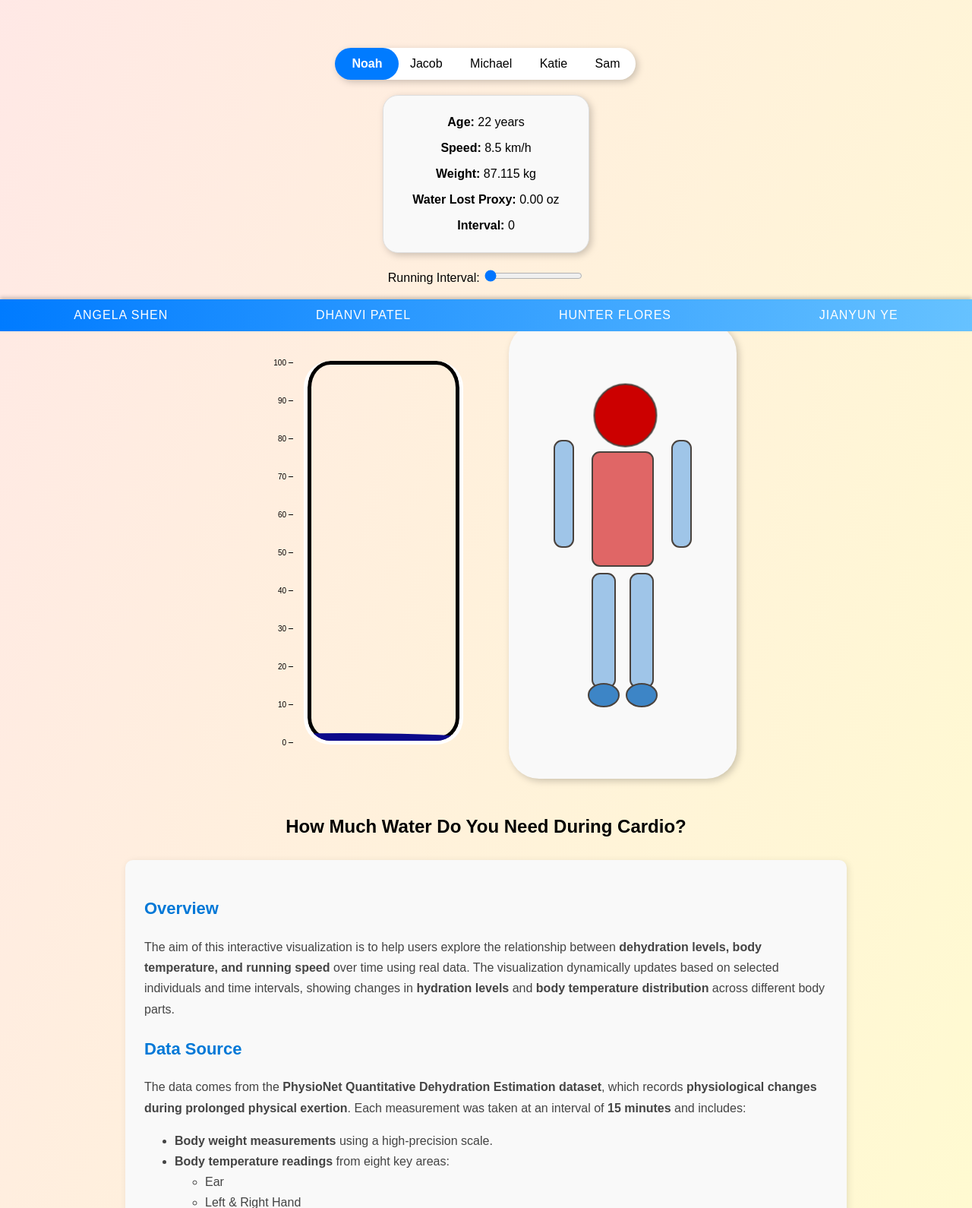
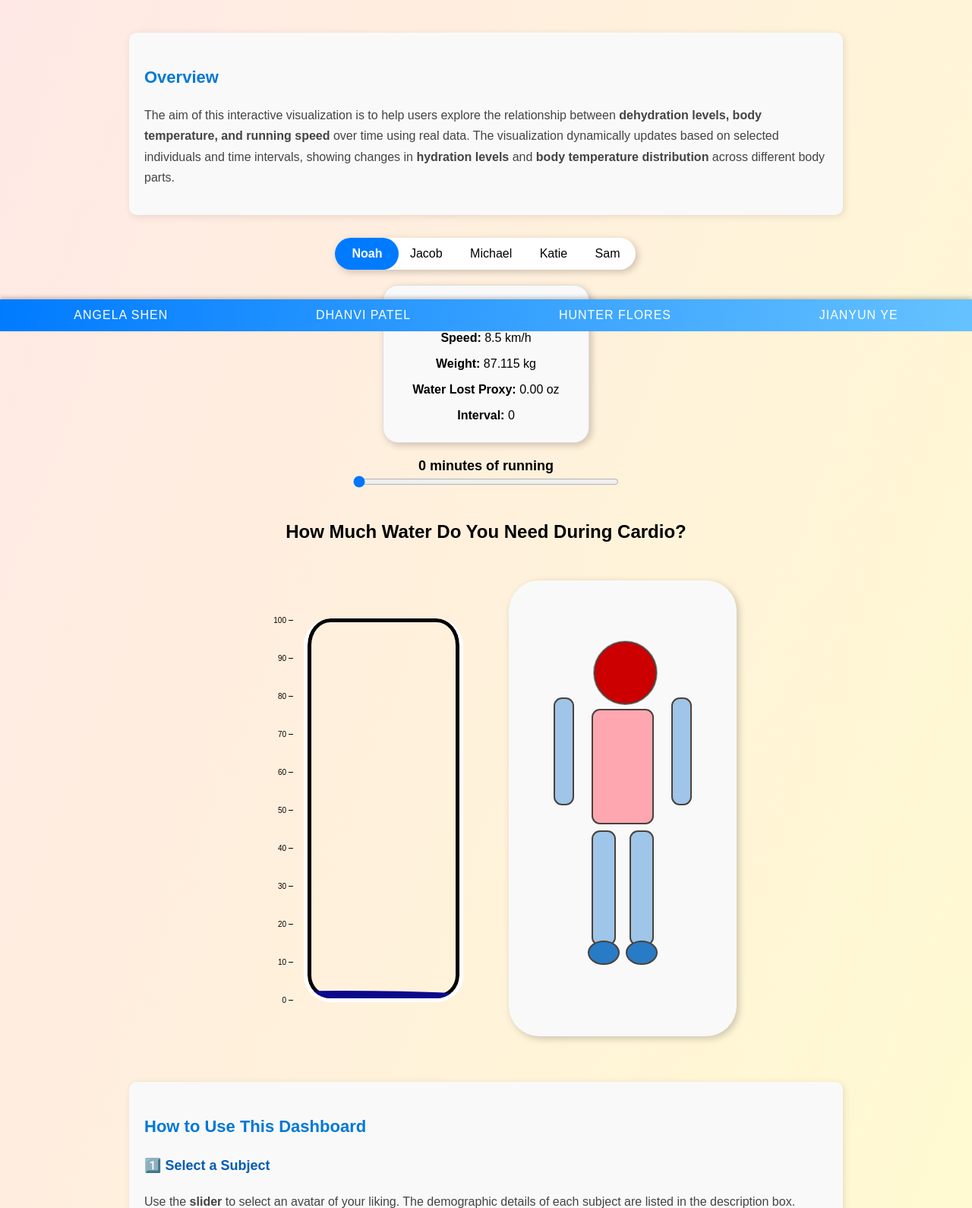
Before and after one commit to dhp003/hydrostats, a plain HTML site: page index.html in a window 1280 px wide. Shown: the part 364-1954 px from the top of the page at 76% size. Drawn offline with nearby package versions, Linux system fonts and the light colour scheme.

Commit message:
Changes to slider, overview description, colors

```diff
--- a/index.html
+++ b/index.html
@@ -15,6 +15,17 @@
     <div id="welcome-header">
         <h1>Welcome to <span>HydroStats</span></h1>
     </div>
+
+    <div id="info-section">
+
+        <h2>Overview</h2>
+        <p>The aim of this interactive visualization is to help users explore the relationship between
+            <strong>dehydration levels, body temperature, and running speed</strong> over time using real data. The
+            visualization dynamically updates based on selected individuals and time intervals, showing changes in
+            <strong>hydration levels</strong> and <strong>body temperature distribution</strong> across different
+            body parts.
+        </p>
+    </div id="info-section">
 
         <!-- Toggle container -->
         <div class="toggle-switch">
@@ -36,10 +47,11 @@
 
         <!-- Slider for running interval selection -->
         <div id="slider-container">
-            <label for="interval-slider">Running Interval:</label>
+            <span id="interval-value"></span>
             <input type="range" id="interval-slider" min="0" max="8" value="0" step="1">
-            <span id="interval-value"></span>
         </div>
+
+        <h2 id="heading">How Much Water Do You Need During Cardio?</h1>
 
 
         <!-- The SVG code from your human_body.svg (inline or embedded) -->
@@ -52,6 +64,7 @@
                 </div>
             </div>
 
+            <div id="body-container">
                 <svg id="human-svg" viewBox="0 0 300 500" width="300" height="600">
                     <circle id="head" cx="150" cy="70" r="40" />
                     <rect id="torso" x="110" y="120" width="80" height="150" />
@@ -63,6 +76,7 @@
                     <ellipse id="rightFoot" cx="175" cy="440" rx="20" ry="15" />
                 </svg>
             </div>
+        </div>
 
         <!-- Tooltip for showing temperature trends -->
         <div id="temperature-tooltip" class="tooltip hidden">
@@ -70,37 +84,7 @@
             <svg id="tooltip-chart" width="250" height="150"></svg>
         </div>
 
-
-        <h2>How Much Water Do You Need During Cardio?</h1>
-
             <div id="info-section">
-
-                <h2>Overview</h2>
-                <p>The aim of this interactive visualization is to help users explore the relationship between
-                    <strong>dehydration levels, body temperature, and running speed</strong> over time using real data. The
-                    visualization dynamically updates based on selected individuals and time intervals, showing changes in
-                    <strong>hydration levels</strong> and <strong>body temperature distribution</strong> across different
-                    body parts.
-                </p>
-
-                <h2>Data Source</h2>
-                <p>The data comes from the <strong>PhysioNet Quantitative Dehydration Estimation dataset</strong>, which
-                    records <strong>physiological changes during prolonged physical exertion</strong>. Each measurement was
-                    taken at an interval of <strong>15 minutes</strong> and includes:</p>
-                <ul>
-                    <li><strong>Body weight measurements</strong> using a high-precision scale.</li>
-                    <li><strong>Body temperature readings</strong> from eight key areas:
-                        <ul>
-                            <li>Ear</li>
-                            <li>Left & Right Hand</li>
-                            <li>Left & Right Legs</li>
-                            <li>Left & Right Foot</li>
-                            <li>Chest</li>
-                        </ul>
-                    </li>
-                    <li><strong>Dehydration tracking</strong> by loss in weight using <strong>Kern DE 150K2D [kg]</strong>
-                        (difference in body weight is assumed to be 70% of the total body water loss).</li>
-                </ul>
 
                 <h2>How to Use This Dashboard</h2>
 
@@ -139,12 +123,32 @@
                         specific area.</li>
                 </ul>
 
+                <h2>Data Source</h2>
+                <p>The data comes from the <strong>PhysioNet Quantitative Dehydration Estimation dataset</strong>, which
+                    records <strong>physiological changes during prolonged physical exertion</strong>. Each measurement was
+                    taken at an interval of <strong>15 minutes</strong> and includes:</p>
+                <ul>
+                    <li><strong>Body weight measurements</strong> using a high-precision scale.</li>
+                    <li><strong>Body temperature readings</strong> from eight key areas:
+                        <ul>
+                            <li>Ear</li>
+                            <li>Left & Right Hand</li>
+                            <li>Left & Right Legs</li>
+                            <li>Left & Right Foot</li>
+                            <li>Chest</li>
+                        </ul>
+                    </li>
+                    <li><strong>Dehydration tracking</strong> by loss in weight using <strong>Kern DE 150K2D [kg]</strong>
+                        (difference in body weight is assumed to be 70% of the total body water loss).</li>
+                </ul>
+
                 <h2>How Dehydration Levels Are Estimated</h2>
                 <p>Dehydration is estimated using <strong>body weight loss as a proxy for total body water (TBW)
                         loss:</strong></p>
                 <pre>
                 Needed Hydration = (Initial Body Weight - Current Body Weight) * 35.274 * 0.70
             </pre>
+
                 <ul>
                     <li><strong>More Exercise = More Weight loss = More Water Needed = Higher Water Level</strong></li>
                     <li><em>This method is widely used in medical research to track hydration status.</em></li>
--- a/script.js
+++ b/script.js
@@ -4,6 +4,7 @@ document.addEventListener("DOMContentLoaded", function () {
     const dataBox = document.getElementById("data-box");
     const intervalSlider = document.getElementById("interval-slider");
     const intervalValueDisplay = document.getElementById("interval-value");
+    intervalValueDisplay.textContent = '0 minutes of running';
     const waveEl = document.querySelector(".wave");
 
     let globalData = [];
@@ -17,9 +18,11 @@ document.addEventListener("DOMContentLoaded", function () {
 
     // Color mapping for temperatures
     function getColor(temp) {
-        if (temp < 28) return "#3d85c6";
+        if (temp < 28) return "#287bc5";
+        if (temp < 30) return "#59a4e8";
         if (temp < 32) return "#9fc5e8";
-        if (temp < 36) return "#e06666";
+        if (temp < 34) return "#FFA7B0";
+        if (temp < 36) return "#FF7070";
         return "#cc0000";
     }
 
@@ -215,7 +218,7 @@ document.addEventListener("DOMContentLoaded", function () {
     // Update slider display and chart when the slider changes.
     intervalSlider.addEventListener("input", function () {
         selectedInterval = +this.value;
-        intervalValueDisplay.textContent = this.value;
+        intervalValueDisplay.textContent = this.value * 15 + ' minutes of running';
         updateChart(selectedParticipant);
     });
 
--- a/style.css
+++ b/style.css
@@ -130,6 +130,17 @@ body {
     margin: 20px auto;
 }
 
+#interval-slider {
+    width: 350px;
+}
+
+#interval-value {
+    display: block;
+    font-family: Arial, sans-serif;
+    font-size: 18px;
+    font-weight: bold;
+}
+
 
 /* Cup styling for the water bottle */
 .cup {
@@ -233,7 +244,7 @@ body {
 #info-section {
     max-width: 900px;
     margin: 30px auto;
-    padding: 25px;
+    padding: 20px;
     font-family: Arial, sans-serif;
     line-height: 1.7;
     background-color: #f9f9f9;
@@ -314,8 +325,8 @@ body {
     /* Futuristic, sleek font */
     font-size: 42px;
     font-weight: 800;
-    margin-top: 30px;
-    padding: 20px;
+    margin-top: 0px;
+    padding: 10px;
     letter-spacing: 2px;
     text-transform: uppercase;
 }
@@ -368,3 +379,7 @@ body {
     color: #ffffff;
     transform: scale(1.05);
 }
+
+#heading {
+    margin-top: 40px;
+}
```
Also changed, not shown: 1 other file. Lines whose indentation alone changed are shown as unchanged.
